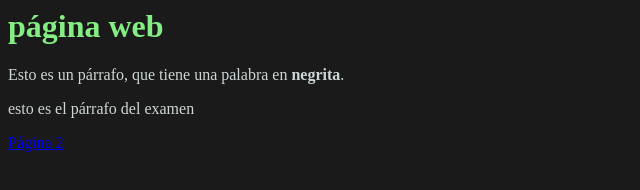
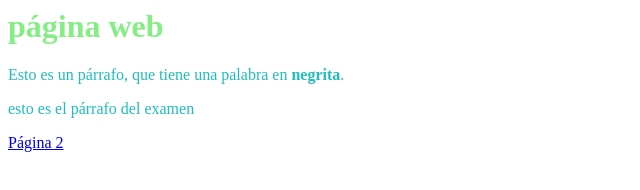
Before and after one commit to Naialarubio/naialarubio.github.io, a plain HTML site: page index.html in a window 1280 px wide. Shown: the whole page, without its empty margins (0-640 px from the left). Drawn offline with Linux system fonts and the light colour scheme.

Commit message:
estilo prueba

```diff
--- a/css/estilos.css
+++ b/css/estilos.css
@@ -1,9 +1,9 @@
 p {
-    color:rgb(205, 214, 214);
+    color:rgb(31, 189, 189);
 
 }
 body {
-    background-color: rgb(27, 26, 26);
+    background-color: blue);
 }
 h1 {
     color:rgb(132, 238, 132);
```
